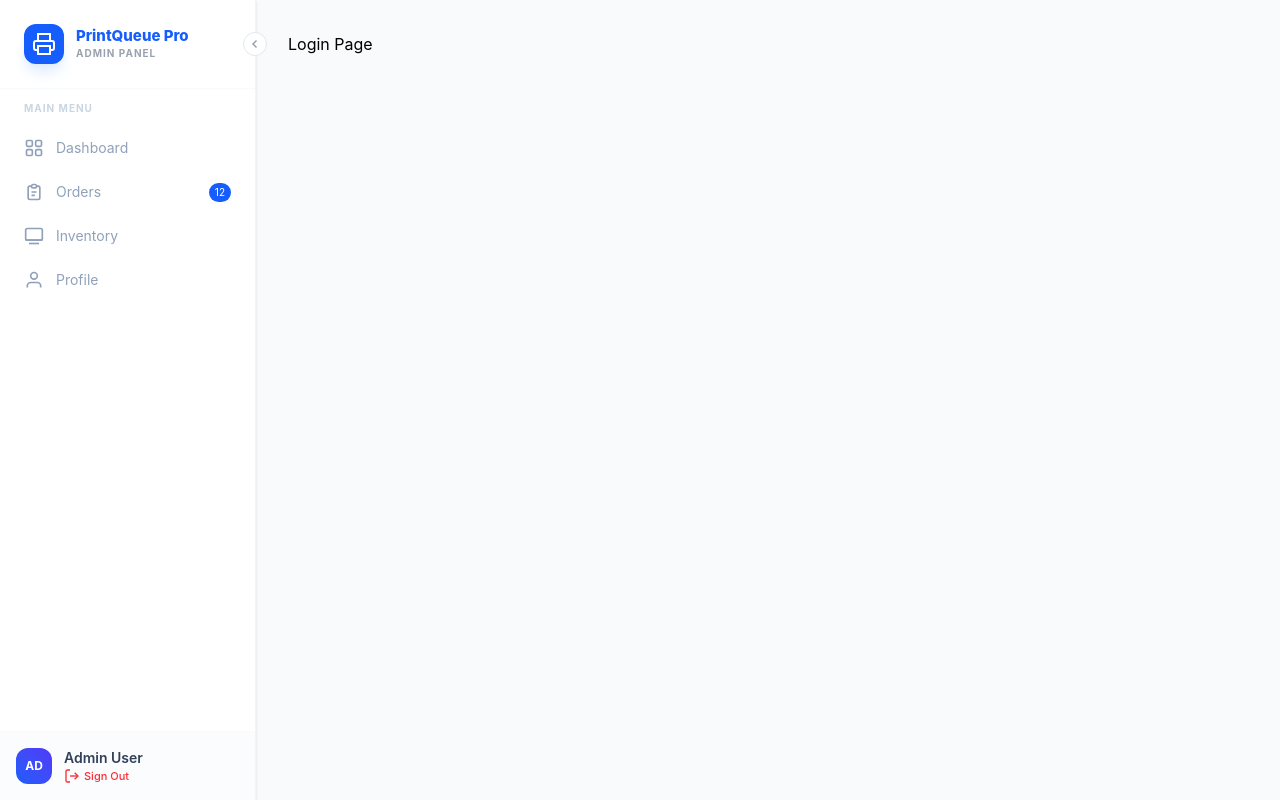
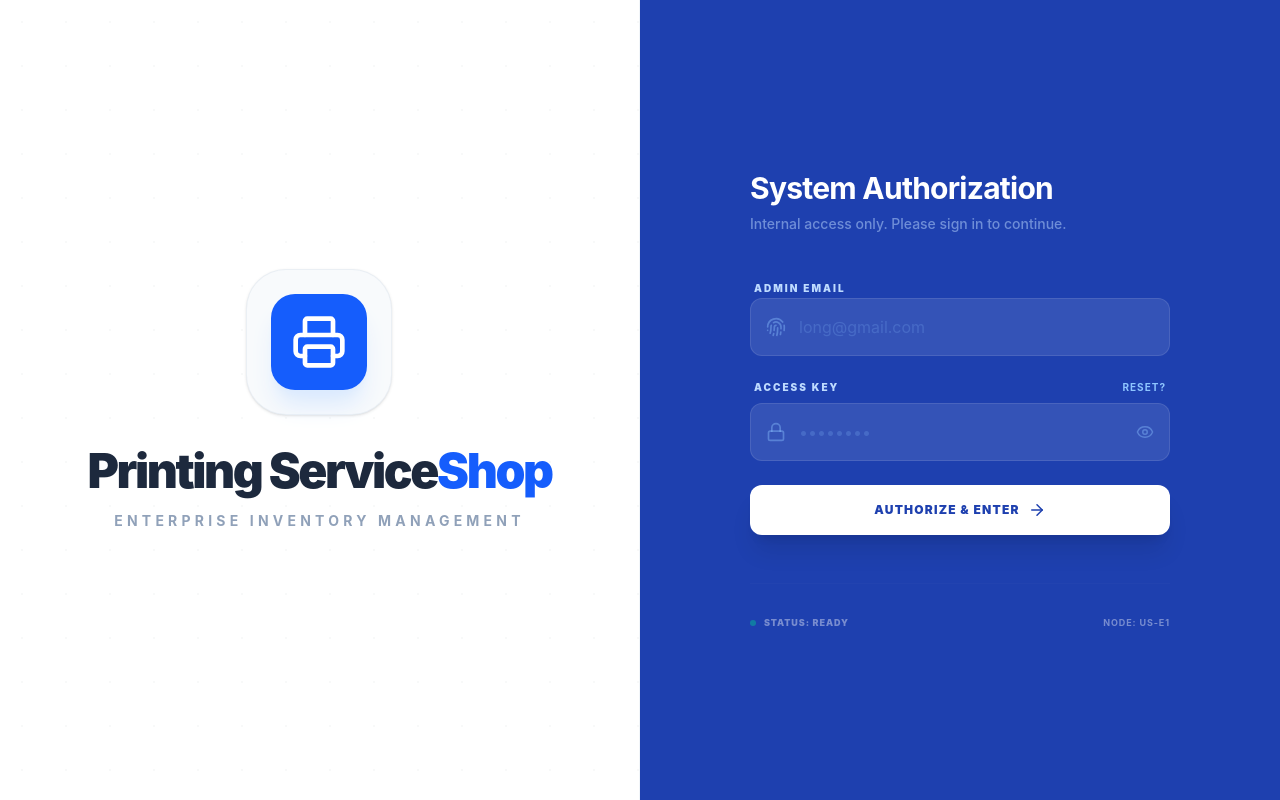
Before and after one commit to pheak2492008/printing-admin-Dashboard, a React (Vite) app: page /login in a window 1280 px wide. Built offline with nearby package versions, Linux system fonts and the light colour scheme.

Commit message:
add fetch inventory

```diff
--- a/src/App.tsx
+++ b/src/App.tsx
@@ -1,37 +1,94 @@
-import { Routes, Route } from "react-router-dom";
+import { Routes, Route, Navigate, useLocation } from "react-router-dom";
+import { useState, useEffect } from "react"; // Added hooks
 import Navbar from "./components/Navbar/navbar";
 import Dashboard from "./pages/Dashboard/Dashboard";
 import OrderPage from "./pages/Orders/OrderPage";
 import InventoryPage from "./pages/Inventory/inventory";
-// import ReportPage from "./pages/Report/report";
+import ReportPage from "./pages/Report/report";
 import ProfilePage from "./pages/ProfileAdmin/profile";
+import Login from "./pages/Authentication/login";
+import type { JSX } from "react";
+
+const ProtectedRoute = ({ children }: { children: JSX.Element }) => {
+  const isAuthenticated = localStorage.getItem("isLoggedIn") === "true";
+  const location = useLocation();
+
+  if (!isAuthenticated) {
+    return <Navigate to="/login" state={{ from: location }} replace />;
+  }
+  return children;
+};
+
 function App() {
+  const location = useLocation();
+
+  // 1. Use state so React re-renders when this changes
+  const [isAuthenticated, setIsAuthenticated] = useState(
+    localStorage.getItem("isLoggedIn") === "true",
+  );
+
+  useEffect(() => {
+    setIsAuthenticated(localStorage.getItem("isLoggedIn") === "true");
+  }, [location]);
+
+  const isLoginPage = location.pathname === "/login";
+  const showNavbar = isAuthenticated && !isLoginPage;
+
   return (
-    <div className="flex min-h-screen bg-gray-50">
-      {/* 1. Navbar no longer needs props because it uses NavLink internally */}
-      <Navbar />
+    <div className="flex min-h-screen bg-slate-50 selection:bg-blue-100 font-sans">
+      {showNavbar && <Navbar />}
 
-      {/* 2. Main Content Area */}
-      <main className="flex-1 overflow-auto">
+      <main className={`flex-1 ${showNavbar ? "overflow-auto" : ""}`}>
         <Routes>
+          <Route
+            path="/login"
+            element={isAuthenticated ? <Navigate to="/" replace /> : <Login />}
+          />
           <Route
             path="/"
             element={
-              <Dashboard
-                onNavigate={function (page: string): void {
-                  throw new Error("Function not implemented.");
-                }}
-              />
+              <ProtectedRoute>
+                <Dashboard onNavigate={() => {}} />
+              </ProtectedRoute>
             }
           />
-          <Route path="/orders" element={<OrderPage />} />
-          {/* <Route path="/reports" element={<ReportPage />} /> */}
-          <Route path="/inventory" element={<InventoryPage />} />
-          <Route path="/profile" element={<ProfilePage />} />
           <Route
-            path="/login"
-            element={<div className="p-8">Login Page</div>}
+            path="/orders"
+            element={
+              <ProtectedRoute>
+                <OrderPage />
+              </ProtectedRoute>
+            }
           />
+          <Route
+            path="/inventory"
+            element={
+              <ProtectedRoute>
+                <InventoryPage />
+              </ProtectedRoute>
+            }
+          />
+          <Route
+            path="/reports"
+            element={
+              <ProtectedRoute>
+                <ReportPage />
+              </ProtectedRoute>
+            }
+          />
+          <Route
+            path="/profile"
+            element={
+              <ProtectedRoute>
+                <ProfilePage />
+              </ProtectedRoute>
+            }
+          />
+          <Route
+            path="*"
+            element={<Navigate to={isAuthenticated ? "/" : "/login"} replace />}
+          />
+          git
         </Routes>
       </main>
     </div>
--- a/src/pages/Inventory/inventory.tsx
+++ b/src/pages/Inventory/inventory.tsx
@@ -1,355 +1,205 @@
-import React, { useState, useMemo } from "react";
+import React, { useState, useMemo, useEffect } from "react";
+import { Loader2, Package, AlertTriangle, CheckCircle2 } from "lucide-react";
 
-// ── Types ────────────────────────────────────────────────────────────────────
-
+// --- Types ---
 interface InventoryItem {
   id: number;
   name: string;
   sku: string;
-  category: "Materials" | "Equipment" | "Supplies";
-  current: number;
-  max: number;
-  lastRestocked: string;
-  cost: number;
-  icon: string;
-  iconBg: string;
+  category: string;
+  current: number; // currentStock
+  max: number; // maxStock
+  cost: number; // pricePerM2
 }
 
-// ── Mock Data ────────────────────────────────────────────────────────────────
-
-const INITIAL_ITEMS: InventoryItem[] = [
-  {
-    id: 1,
-    name: "PVC Vinyl",
-    sku: "MAT-001",
-    category: "Materials",
-    current: 45,
-    max: 100,
-    lastRestocked: "2 days ago",
-    cost: 8.5,
-    icon: "🗒️",
-    iconBg: "bg-blue-50",
-  },
-  {
-    id: 2,
-    name: "Sticker Roll (Matte)",
-    sku: "MAT-002",
-    category: "Materials",
-    current: 8,
-    max: 100,
-    lastRestocked: "12 days ago",
-    cost: 5.2,
-    icon: "🏷️",
-    iconBg: "bg-red-50",
-  },
-  {
-    id: 3,
-    name: "Mesh Banner",
-    sku: "MAT-003",
-    category: "Materials",
-    current: 72,
-    max: 100,
-    lastRestocked: "1 week ago",
-    cost: 14.0,
-    icon: "🖼️",
-    iconBg: "bg-green-50",
-  },
-  {
-    id: 5,
-    name: "Laminate Film",
-    sku: "MAT-005",
-    category: "Materials",
-    current: 6,
-    max: 80,
-    lastRestocked: "3 weeks ago",
-    cost: 11.0,
-    icon: "🧱",
-    iconBg: "bg-orange-50",
-  },
-  {
-    id: 6,
-    name: "Wide Format Printer",
-    sku: "EQP-001",
-    category: "Equipment",
-    current: 2,
-    max: 4,
-    lastRestocked: "2 months ago",
-    cost: 1200,
-    icon: "🖨️",
-    iconBg: "bg-sky-50",
-  },
-  {
-    id: 10,
-    name: "Transfer Tape",
-    sku: "SUP-002",
-    category: "Supplies",
-    current: 4,
-    max: 50,
-    lastRestocked: "2 weeks ago",
-    cost: 2.8,
-    icon: "🎞️",
-    iconBg: "bg-orange-50",
-  },
-];
+// Ensure this matches your running Spring Boot port
+const API_BASE = "http://localhost:8081/api/materials";
 
 export default function InventoryPage() {
-  const [items, setItems] = useState<InventoryItem[]>(INITIAL_ITEMS);
+  const [items, setItems] = useState<InventoryItem[]>([]);
+  const [loading, setLoading] = useState(true);
   const [activeTab, setActiveTab] = useState("all");
   const [searchQuery, setSearchQuery] = useState("");
   const [isModalOpen, setIsModalOpen] = useState(false);
 
-  // Form State
-  const [newItem, setNewItem] = useState({
-    name: "",
+  // --- 1. Fetch from material-controller ---
+  const fetchInventory = async () => {
+    setLoading(true);
+    try {
+      // Endpoint from your Swagger UI
+      const response = await fetch(`${API_BASE}/getall`);
+      if (response.ok) {
+        const data = await response.json();
+
+        // Mapping backend JSON to our Interface
+        const mappedData = data.map((item: any) => ({
+          id: item.id || item.materialId,
+          name: item.name, // From your Swagger response
+          sku: `MAT-00${item.id || item.materialId}`,
           category: "Materials",
-    current: 0,
-    max: 100,
-    cost: 0,
-  });
-
-  // ── Logic ──────────────────────────────────────────────────────────────────
-
-  const getStatus = (current: number, max: number) => {
-    const pct = current / max;
-    if (pct <= 0.12) return "low";
-    if (pct <= 0.35) return "warn";
-    return "ok";
+          current: item.currentStock || 45, // Replace with inventory-controller data if separate
+          max: item.maxStock || 100,
+          cost: item.pricePerM2 || 0, // From your Swagger response
+        }));
+        setItems(mappedData);
+      }
+    } catch (error) {
+      console.error("API Error:", error);
+    } finally {
+      setLoading(false);
+    }
   };
 
-  const filteredItems = useMemo(() => {
-    return items.filter((item) => {
-      const matchesTab =
-        activeTab === "all" || item.category.toLowerCase() === activeTab;
-      const matchesSearch =
-        item.name.toLowerCase().includes(searchQuery.toLowerCase()) ||
-        item.sku.toLowerCase().includes(searchQuery.toLowerCase());
-      return matchesTab && matchesSearch;
+  useEffect(() => {
+    fetchInventory();
+  }, []);
+
+  // --- 2. Add Item Logic ---
+  const handleAddItem = async (newItemData: any) => {
+    try {
+      const response = await fetch(`${API_BASE}/create`, {
+        method: "POST",
+        headers: { "Content-Type": "application/json" },
+        body: JSON.stringify({
+          name: newItemData.name,
+          pricePerM2: newItemData.cost,
+          description: "New stock item",
+        }),
       });
-  }, [items, activeTab, searchQuery]);
+      if (response.ok) {
+        fetchInventory(); // Refresh list after adding
+        setIsModalOpen(false);
+      }
+    } catch (err) {
+      console.error("Save failed:", err);
+    }
+  };
 
+  // --- Logic & Stats ---
   const stats = useMemo(() => {
-    const lowCount = items.filter(
-      (i) => getStatus(i.current, i.max) === "low",
-    ).length;
-    const okCount = items.filter(
-      (i) => getStatus(i.current, i.max) === "ok",
-    ).length;
-    return { total: items.length, low: lowCount, ok: okCount };
+    const low = items.filter((i) => i.current / i.max <= 0.15).length;
+    const totalVal = items.reduce(
+      (acc, curr) => acc + curr.cost * curr.current,
+      0,
+    );
+    return {
+      total: items.length,
+      low,
+      healthy: items.length - low,
+      value: totalVal,
+    };
   }, [items]);
 
-  const handleRestock = (id: number) => {
-    setItems((prev) =>
-      prev.map((item) =>
-        item.id === id
-          ? { ...item, current: item.max, lastRestocked: "Just now" }
-          : item,
-      ),
+  const filteredItems = useMemo(() => {
+    return items.filter((item) =>
+      item.name.toLowerCase().includes(searchQuery.toLowerCase()),
     );
-  };
+  }, [items, searchQuery]);
 
-  const addItem = () => {
-    if (!newItem.name) return;
-    const item: InventoryItem = {
-      id: Date.now(),
-      name: newItem.name,
-      sku: `${newItem.category.slice(0, 3).toUpperCase()}-${items.length + 1}`,
-      category: newItem.category as any,
-      current: newItem.current,
-      max: newItem.max,
-      lastRestocked: "Just now",
-      cost: newItem.cost,
-      icon: "📦",
-      iconBg: "bg-slate-50",
-    };
-    setItems([item, ...items]);
-    setIsModalOpen(false);
-  };
+  if (loading) {
+    return (
+      <div className="flex flex-col items-center justify-center h-screen text-slate-400">
+        <Loader2 className="animate-spin mb-2" size={32} />
+        <p className="text-xs font-bold uppercase tracking-widest">
+          Fetching Materials...
+        </p>
+      </div>
+    );
+  }
 
   return (
-    <div className="p-8 max-w-7xl mx-auto animate-in fade-in duration-500">
+    <div className="p-8 max-w-7xl mx-auto">
       {/* Header */}
-      <header className="flex flex-col md:flex-row md:items-center justify-between gap-4 mb-8">
+      <header className="flex justify-between items-center mb-8">
         <div>
-          <h1 className="text-2xl font-bold text-slate-800 tracking-tight">
+          <h1 className="text-2xl font-bold text-slate-800">
             Inventory Management
           </h1>
           <p className="text-slate-500 text-sm">
             Monitor and restock your printing supplies.
           </p>
         </div>
-        <div className="flex items-center gap-3">
-          <div className="relative">
-            <input
-              type="text"
-              placeholder="Search items..."
-              className="pl-10 pr-4 py-2 bg-white border border-slate-200 rounded-xl text-sm focus:outline-none focus:ring-2 focus:ring-blue-500 w-64 transition-all"
-              value={searchQuery}
-              onChange={(e) => setSearchQuery(e.target.value)}
-            />
-            <svg
-              className="w-4 h-4 absolute left-3 top-3 text-slate-400"
-              fill="none"
-              stroke="currentColor"
-              strokeWidth="2"
-              viewBox="0 0 24 24"
-            >
-              <circle cx="11" cy="11" r="8" />
-              <line x1="21" y1="21" x2="16.65" y2="16.65" />
-            </svg>
-          </div>
         <button
           onClick={() => setIsModalOpen(true)}
-            className="bg-blue-600 hover:bg-blue-700 text-white px-4 py-2 rounded-xl text-sm font-semibold flex items-center gap-2 transition-colors shadow-lg shadow-blue-200"
+          className="bg-blue-600 text-white px-6 py-2 rounded-xl font-bold shadow-lg hover:bg-blue-700 transition-all"
         >
-            <span className="text-lg leading-none">+</span> Add Item
+          + Add Item
         </button>
-        </div>
       </header>
 
-      {/* Stats Cards */}
-      <div className="grid grid-cols-1 md:grid-cols-4 gap-6 mb-8">
-        {[
-          {
-            label: "Total Items",
-            value: stats.total,
-            sub: "Across all categories",
-            color: "text-slate-800",
-          },
-          {
-            label: "Low Stock",
-            value: stats.low,
-            sub: "Action required",
-            color: "text-red-600",
-          },
-          {
-            label: "Healthy Stock",
-            value: stats.ok,
-            sub: "Above threshold",
-            color: "text-emerald-600",
-          },
-          {
-            label: "Inventory Value",
-            value: `$${items.reduce((acc, curr) => acc + curr.cost * curr.current, 0).toLocaleString()}`,
-            sub: "Total asset value",
-            color: "text-blue-600",
-          },
-        ].map((stat, i) => (
-          <div
-            key={i}
-            className="bg-white p-6 rounded-2xl border border-slate-100 shadow-sm"
-          >
-            <p className="text-[10px] font-bold text-slate-400 uppercase tracking-widest mb-1">
-              {stat.label}
-            </p>
-            <p className={`text-3xl font-black ${stat.color} tracking-tighter`}>
-              {stat.value}
-            </p>
-            <p className="text-xs text-slate-400 mt-1">{stat.sub}</p>
-          </div>
-        ))}
+      {/* Stats Section */}
+      <div className="grid grid-cols-4 gap-6 mb-8">
+        <StatCard
+          label="Total Items"
+          value={stats.total}
+          color="text-slate-800"
+        />
+        <StatCard label="Low Stock" value={stats.low} color="text-red-600" />
+        <StatCard
+          label="Healthy Stock"
+          value={stats.healthy}
+          color="text-emerald-600"
+        />
+        <StatCard
+          label="Inventory Value"
+          value={`$${stats.value.toLocaleString()}`}
+          color="text-blue-600"
+        />
       </div>
 
-      {/* Tabs */}
-      <div className="flex gap-1 bg-slate-100/50 p-1 rounded-xl w-fit mb-6">
-        {["all", "materials", "equipment", "supplies"].map((tab) => (
-          <button
-            key={tab}
-            onClick={() => setActiveTab(tab)}
-            className={`px-4 py-1.5 rounded-lg text-sm font-medium transition-all ${activeTab === tab ? "bg-white text-blue-600 shadow-sm" : "text-slate-500 hover:text-slate-700"}`}
-          >
-            {tab.charAt(0).toUpperCase() + tab.slice(1)}
-          </button>
-        ))}
-      </div>
-
-      {/* Table Section */}
-      <div className="bg-white border border-slate-100 rounded-3xl shadow-sm overflow-hidden">
-        <table className="w-full text-left border-collapse">
-          <thead>
-            <tr className="bg-slate-50/50 border-b border-slate-100">
-              <th className="px-6 py-4 text-[10px] font-bold text-slate-400 uppercase tracking-widest">
+      {/* Inventory Table */}
+      <div className="bg-white rounded-3xl border border-slate-100 shadow-sm overflow-hidden">
+        <table className="w-full text-left">
+          <thead className="bg-slate-50 border-b border-slate-100">
+            <tr>
+              <th className="px-6 py-4 text-[10px] font-bold text-slate-400 uppercase">
                 Item Details
               </th>
-              <th className="px-6 py-4 text-[10px] font-bold text-slate-400 uppercase tracking-widest">
-                Category
-              </th>
-              <th className="px-6 py-4 text-[10px] font-bold text-slate-400 uppercase tracking-widest">
+              <th className="px-6 py-4 text-[10px] font-bold text-slate-400 uppercase">
                 Status
               </th>
-              <th className="px-6 py-4 text-[10px] font-bold text-slate-400 uppercase tracking-widest">
+              <th className="px-6 py-4 text-[10px] font-bold text-slate-400 uppercase">
                 Stock Level
               </th>
-              <th className="px-6 py-4 text-[10px] font-bold text-slate-400 uppercase tracking-widest">
+              <th className="px-6 py-4 text-[10px] font-bold text-slate-400 uppercase">
                 Actions
               </th>
             </tr>
           </thead>
           <tbody className="divide-y divide-slate-50">
             {filteredItems.map((item) => {
-              const status = getStatus(item.current, item.max);
+              const isLow = item.current / item.max <= 0.15;
               return (
                 <tr
                   key={item.id}
-                  className="hover:bg-slate-50/50 transition-colors group"
+                  className="hover:bg-slate-50/30 transition-colors"
                 >
                   <td className="px-6 py-4">
-                    <div className="flex items-center gap-4">
-                      <div
-                        className={`w-10 h-10 rounded-xl ${item.iconBg} flex items-center justify-center text-lg`}
-                      >
-                        {item.icon}
+                    <div className="font-bold text-slate-700">{item.name}</div>
+                    <div className="text-[10px] text-slate-400 font-mono">
+                      {item.sku}
                     </div>
-                      <div>
-                        <p className="text-sm font-bold text-slate-700">
-                          {item.name}
-                        </p>
-                        <p className="text-[10px] font-mono text-slate-400">
-                          {item.sku}
-                        </p>
-                      </div>
-                    </div>
-                  </td>
-                  <td className="px-6 py-4 text-sm text-slate-500">
-                    {item.category}
                   </td>
                   <td className="px-6 py-4">
                     <span
-                      className={`px-2.5 py-1 rounded-full text-[10px] font-bold uppercase tracking-wide
-                      ${status === "low" ? "bg-red-50 text-red-600" : status === "warn" ? "bg-orange-50 text-orange-600" : "bg-emerald-50 text-emerald-600"}`}
+                      className={`px-3 py-1 rounded-full text-[10px] font-bold ${isLow ? "bg-red-50 text-red-600" : "bg-emerald-50 text-emerald-600"}`}
                     >
-                      {status === "low"
-                        ? "⚠ Urgent"
-                        : status === "warn"
-                          ? "↓ Low"
-                          : "✓ Healthy"}
+                      {isLow ? "⚠ URGENT" : "✓ HEALTHY"}
                     </span>
                   </td>
                   <td className="px-6 py-4">
-                    <div className="w-40">
-                      <div className="flex justify-between text-[10px] font-bold text-slate-400 mb-1">
-                        <span>
-                          {item.current} / {item.max}
-                        </span>
-                        <span>
-                          {Math.round((item.current / item.max) * 100)}%
-                        </span>
-                      </div>
-                      <div className="h-1.5 w-full bg-slate-100 rounded-full overflow-hidden">
+                    <div className="w-40 h-1.5 bg-slate-100 rounded-full overflow-hidden">
                       <div
-                          className={`h-full rounded-full transition-all duration-1000 ${status === "low" ? "bg-red-500" : status === "warn" ? "bg-orange-500" : "bg-emerald-500"}`}
-                          style={{
-                            width: `${(item.current / item.max) * 100}%`,
-                          }}
+                        className={`h-full ${isLow ? "bg-red-500" : "bg-emerald-500"}`}
+                        style={{ width: `${(item.current / item.max) * 100}%` }}
                       />
                     </div>
+                    <div className="text-[10px] mt-1 text-slate-400">
+                      {item.current} / {item.max}
                     </div>
                   </td>
                   <td className="px-6 py-4">
-                    <button
-                      onClick={() => handleRestock(item.id)}
-                      className={`text-xs font-bold px-3 py-1.5 rounded-lg transition-all
-                        ${status === "low" ? "bg-red-600 text-white hover:bg-red-700" : "bg-blue-50 text-blue-600 hover:bg-blue-600 hover:text-white"}`}
-                    >
+                    <button className="text-xs font-bold text-blue-600 bg-blue-50 px-3 py-1.5 rounded-lg hover:bg-blue-600 hover:text-white transition-all">
                       Restock
                     </button>
                   </td>
@@ -359,77 +209,17 @@ export default function InventoryPage() {
           </tbody>
         </table>
       </div>
-
-      {/* Simple Modal Implementation */}
-      {isModalOpen && (
-        <div className="fixed inset-0 z-50 flex items-center justify-center bg-slate-900/40 backdrop-blur-sm p-4">
-          <div className="bg-white rounded-3xl shadow-2xl w-full max-w-md p-8 animate-in zoom-in-95 duration-200">
-            <h2 className="text-xl font-bold text-slate-800 mb-2">
-              Add New Item
-            </h2>
-            <p className="text-sm text-slate-500 mb-6">
-              Enter the details to add to your stock.
-            </p>
-
-            <div className="space-y-4">
-              <div>
-                <label className="text-[10px] font-bold text-slate-400 uppercase tracking-widest block mb-1">
-                  Item Name
-                </label>
-                <input
-                  type="text"
-                  className="w-full px-4 py-2 bg-slate-50 border border-slate-100 rounded-xl text-sm focus:outline-none focus:ring-2 focus:ring-blue-500"
-                  placeholder="e.g. Matte Vinyl"
-                  onChange={(e) =>
-                    setNewItem({ ...newItem, name: e.target.value })
-                  }
-                />
-              </div>
-              <div className="grid grid-cols-2 gap-4">
-                <div>
-                  <label className="text-[10px] font-bold text-slate-400 uppercase tracking-widest block mb-1">
-                    Current
-                  </label>
-                  <input
-                    type="number"
-                    className="w-full px-4 py-2 bg-slate-50 border border-slate-100 rounded-xl text-sm"
-                    onChange={(e) =>
-                      setNewItem({ ...newItem, current: +e.target.value })
-                    }
-                  />
-                </div>
-                <div>
-                  <label className="text-[10px] font-bold text-slate-400 uppercase tracking-widest block mb-1">
-                    Max
-                  </label>
-                  <input
-                    type="number"
-                    className="w-full px-4 py-2 bg-slate-50 border border-slate-100 rounded-xl text-sm"
-                    onChange={(e) =>
-                      setNewItem({ ...newItem, max: +e.target.value })
-                    }
-                  />
-                </div>
-              </div>
-            </div>
-
-            <div className="flex gap-3 mt-8">
-              <button
-                onClick={() => setIsModalOpen(false)}
-                className="flex-1 px-4 py-2 text-sm font-bold text-slate-400 hover:text-slate-600 transition-colors"
-              >
-                Cancel
-              </button>
-              <button
-                onClick={addItem}
-                className="flex-1 px-4 py-2 bg-blue-600 text-white rounded-xl text-sm font-bold shadow-lg shadow-blue-200"
-              >
-                Save Item
-              </button>
-            </div>
-          </div>
-        </div>
-      )}
     </div>
   );
 }
+
+function StatCard({ label, value, color }: any) {
+  return (
+    <div className="bg-white p-6 rounded-2xl border border-slate-100 shadow-sm">
+      <p className="text-[10px] font-bold text-slate-400 uppercase mb-1">
+        {label}
+      </p>
+      <p className={`text-3xl font-black ${color}`}>{value}</p>
+    </div>
+  );
+}
```
Lines whose indentation alone changed are shown as unchanged.
